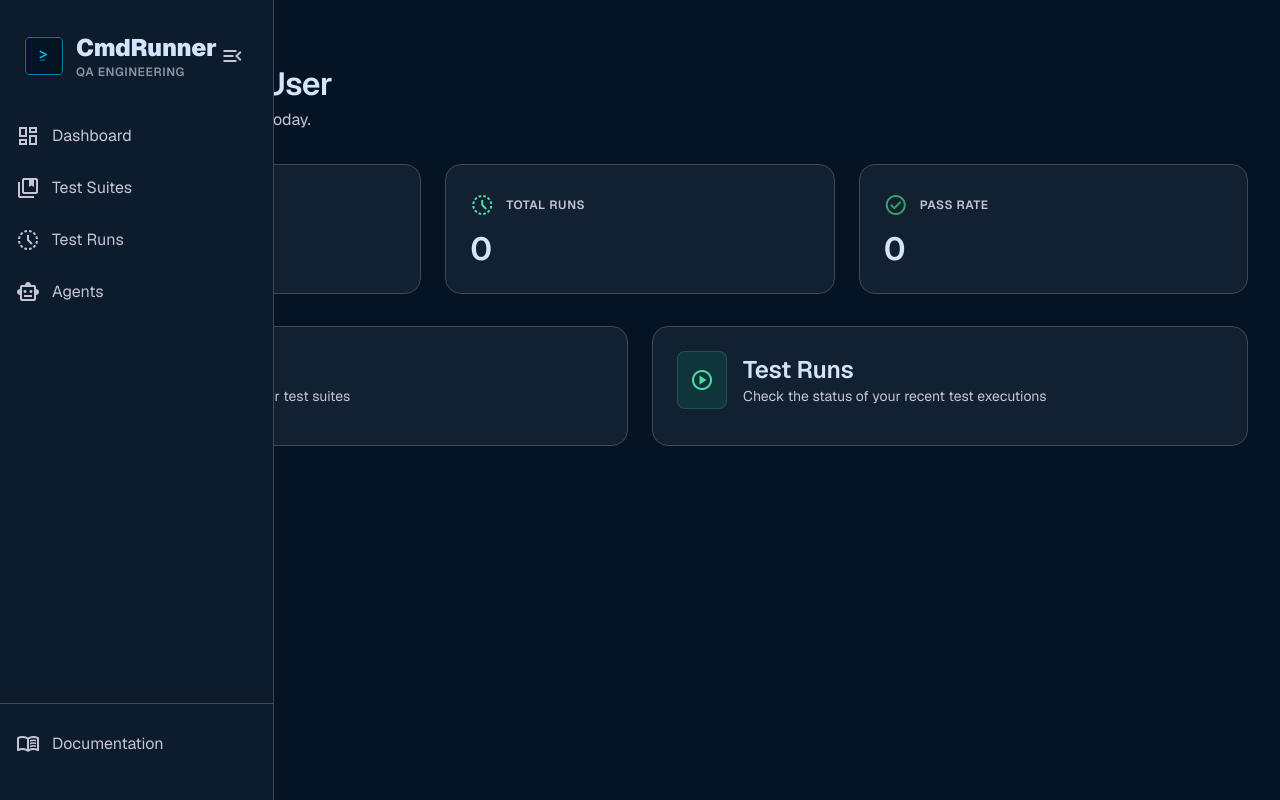
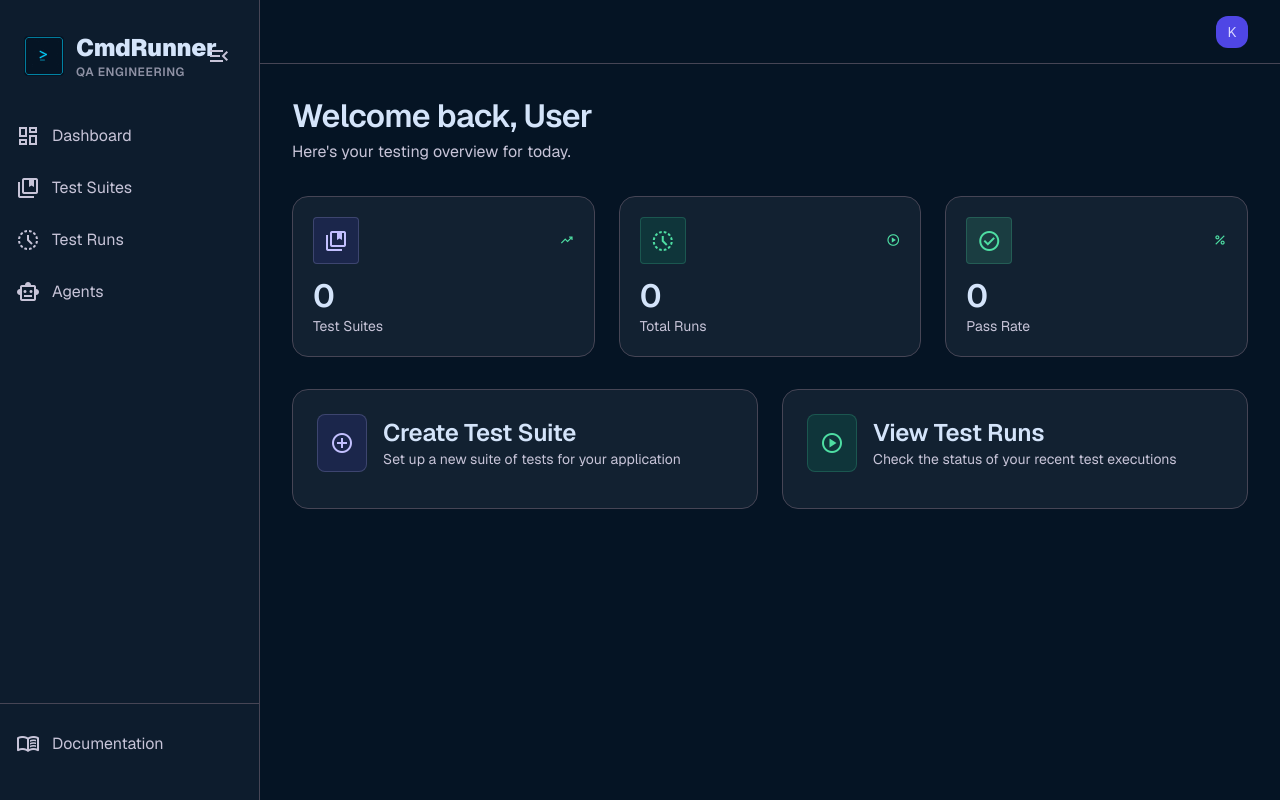
Before and after one commit to karthik-ai452/aitest, a Python web app: template cmdrunner-patch/templates/pages/index.html in a window 1280 px wide. Run offline with Jinja, Linux system fonts and the light colour scheme; the template is opened without the code that fills it, so the values that code supplies are empty; some libraries are stand-ins or nearby versions.

```diff
--- a/cmdrunner-patch/templates/base.html
+++ b/cmdrunner-patch/templates/base.html
@@ -4,7 +4,7 @@
     <meta charset="utf-8"/>
     <title>{% block title %}CmdRunner{% endblock %}</title>
     <meta content="width=device-width, initial-scale=1.0" name="viewport"/>
-    <link rel="stylesheet" href="{{ url_for('static', filename='css/style.css') }}?8"/>
+    <link rel="stylesheet" href="{{ url_for('static', filename='css/style.css') }}?7"/>
     <link rel="stylesheet" href="https://cdnjs.cloudflare.com/ajax/libs/font-awesome/7.0.1/css/all.min.css" integrity="sha512-2SwdPD6INVrV/lHTZbO2nodKhrnDdJK9/kg2XD1r9uGqPo1cUbujc+IYdlYdEErWNu69gVcYgdxlmVmzTWnetw==" crossorigin="anonymous" referrerpolicy="no-referrer"/>
     <link rel="stylesheet" href="{{ url_for('static', filename='js/lightbox2/css/lightbox.min.css') }}"/>
 
@@ -22,8 +22,8 @@
 </head>
 <body class="bg-background text-on-surface" data-page="{% block page_id %}dashboard{% endblock %}">
 
-    <!-- ═══ Sidebar Navigation ═══ -->
-    <aside id="sidebar" class="fixed left-0 top-0 h-screen bg-surface-container-low border-r border-outline-variant flex flex-col py-margin-desktop z-50">
+    <!-- ═══ Sidebar Navigation (inlined from partials/sidebar.html) ═══ -->
+    <aside id="sidebar" class="fixed left-0 top-0 h-screen w-sidebar-width bg-surface-container-low border-r border-outline-variant flex flex-col py-margin-desktop z-50">
         <!-- Logo / Brand -->
         <div class="flex items-center justify-between px-6 mb-8 sidebar-header">
             <a href="/" class="flex items-center gap-3">
@@ -63,16 +63,16 @@
         </div>
     </aside>
 
-    <!-- ═══ Top Navigation Bar ═══ -->
-    <header id="topnav" class="topnav-bar">
+    <!-- ═══ Top Navigation Bar (inlined from partials/topnav.html) ═══ -->
+    <header id="topnav" class="fixed top-0 right-0 h-16 bg-surface border-b border-outline-variant flex justify-end items-center px-8 ml-sidebar-width w-[calc(100%-260px)] z-40">
         <div class="relative">
             <button id="profile-btn" class="w-8 h-8 rounded-full bg-surface-variant border border-outline-variant overflow-hidden cursor-pointer focus:outline-none focus:ring-2 focus:ring-primary/30">
-                <div class="w-full h-full flex items-center justify-center bg-primary-container text-on-primary-container font-body-sm text-body-sm">{{ g.user.name[0] if g.user and g.user.name else 'U' }}</div>
+                <div class="w-full h-full flex items-center justify-center bg-primary-container text-on-primary-container font-body-sm text-body-sm">K</div>
             </button>
             <div id="profile-dropdown" class="hidden absolute right-0 top-12 w-56 bg-surface-container border border-outline-variant rounded-xl shadow-2xl overflow-hidden z-50">
                 <div class="px-4 py-3 border-b border-outline-variant">
-                    <p class="font-body-md text-body-md text-on-surface font-medium">{{ g.user.name if g.user else 'User' }}</p>
-                    <p class="font-body-sm text-body-sm text-on-surface-variant">{{ g.user.email if g.user else '' }}</p>
+                    <p class="font-body-md text-body-md text-on-surface font-medium">User</p>
+                    <p class="font-body-sm text-body-sm text-on-surface-variant">user@example.com</p>
                 </div>
                 <div class="py-1">
                     <button id="change-pwd-btn" class="flex items-center gap-3 w-full px-4 py-2.5 text-on-surface-variant hover:bg-surface-container-high transition-colors text-left">
@@ -106,13 +106,13 @@
     {% endwith %}
 
     <!-- Main Content Canvas -->
-    <main id="main-content" class="main-canvas">
+    <main id="main-content" class="ml-sidebar-width pt-16 min-h-screen">
         <div class="p-margin-desktop max-w-container-max mx-auto page-wrapper">
             {% block content %}{% endblock %}
         </div>
     </main>
 
-    <!-- ═══ Change Password Modal ═══ -->
+    <!-- ═══ Change Password Modal (inlined from partials/modals.html) ═══ -->
     <div id="change-pwd-modal" class="hidden fixed inset-0 bg-black/60 backdrop-blur-sm flex items-center justify-center z-[100]">
         <div class="bg-surface-container border border-outline-variant rounded-2xl p-6 w-full max-w-md shadow-2xl">
             <h3 class="font-headline-md text-headline-md text-on-surface mb-1">Change Password</h3>
--- a/cmdrunner-patch/templates/pages/index.html
+++ b/cmdrunner-patch/templates/pages/index.html
@@ -9,28 +9,39 @@
     <p class="font-body-md text-body-md text-on-surface-variant mt-1">Here's your testing overview for today.</p>
 </div>
 
-<!-- Stats Grid -->
+<!-- Stats Grid (3 cards — no Active Agents) -->
 <div class="grid grid-cols-1 md:grid-cols-3 gap-6 mb-8">
-    <div class="bg-surface-container border border-outline-variant rounded-2xl p-6">
-        <div class="flex items-center gap-3 mb-2">
-            <span class="material-symbols-outlined text-primary text-2xl">collections_bookmark</span>
-            <span class="font-label-caps text-label-caps text-on-surface-variant">TEST SUITES</span>
+    <div class="bg-surface-container border border-outline-variant rounded-2xl p-5 hover:border-primary/40 transition-all">
+        <div class="flex items-center justify-between mb-3">
+            <div class="p-2.5 bg-primary-container/15 rounded-lg border border-primary/20">
+                <span class="material-symbols-outlined text-primary">collections_bookmark</span>
+            </div>
+            <span class="material-symbols-outlined text-secondary text-sm">trending_up</span>
         </div>
-        <p class="font-display-lg text-display-lg text-on-surface" data-counter="{{ stats.total_suites if stats else 0 }}">{{ stats.total_suites if stats else 0 }}</p>
+        <p class="font-display-lg text-display-lg text-on-surface">{{ stats.total_suites if stats else 0 }}</p>
+        <p class="font-body-sm text-body-sm text-on-surface-variant">Test Suites</p>
     </div>
-    <div class="bg-surface-container border border-outline-variant rounded-2xl p-6">
-        <div class="flex items-center gap-3 mb-2">
-            <span class="material-symbols-outlined text-secondary text-2xl">history_toggle_off</span>
-            <span class="font-label-caps text-label-caps text-on-surface-variant">TOTAL RUNS</span>
+
+    <div class="bg-surface-container border border-outline-variant rounded-2xl p-5 hover:border-primary/40 transition-all">
+        <div class="flex items-center justify-between mb-3">
+            <div class="p-2.5 bg-secondary-container/15 rounded-lg border border-secondary/20">
+                <span class="material-symbols-outlined text-secondary">history_toggle_off</span>
+            </div>
+            <span class="material-symbols-outlined text-secondary text-sm">play_circle</span>
         </div>
-        <p class="font-display-lg text-display-lg text-on-surface" data-counter="{{ stats.total_runs if stats else 0 }}">{{ stats.total_runs if stats else 0 }}</p>
+        <p class="font-display-lg text-display-lg text-on-surface">{{ stats.total_runs if stats else 0 }}</p>
+        <p class="font-body-sm text-body-sm text-on-surface-variant">Total Runs</p>
     </div>
-    <div class="bg-surface-container border border-outline-variant rounded-2xl p-6">
-        <div class="flex items-center gap-3 mb-2">
-            <span class="material-symbols-outlined text-2xl" style="color:#38a169">check_circle</span>
-            <span class="font-label-caps text-label-caps text-on-surface-variant">PASS RATE</span>
+
+    <div class="bg-surface-container border border-outline-variant rounded-2xl p-5 hover:border-primary/40 transition-all">
+        <div class="flex items-center justify-between mb-3">
+            <div class="p-2.5 bg-secondary/15 rounded-lg border border-secondary/20">
+                <span class="material-symbols-outlined text-secondary">check_circle</span>
+            </div>
+            <span class="material-symbols-outlined text-secondary text-sm">percent</span>
         </div>
         <p class="font-display-lg text-display-lg text-on-surface">{{ stats.pass_rate if stats else 0 }}%</p>
+        <p class="font-body-sm text-body-sm text-on-surface-variant">Pass Rate</p>
     </div>
 </div>
 
@@ -42,8 +53,8 @@
                 <span class="material-symbols-outlined text-primary text-2xl">add_circle</span>
             </div>
             <div>
-                <h3 class="font-headline-md text-headline-md text-on-surface">Test Suites</h3>
-                <p class="font-body-sm text-body-sm text-on-surface-variant">Create and manage your test suites</p>
+                <h3 class="font-headline-md text-headline-md text-on-surface">Create Test Suite</h3>
+                <p class="font-body-sm text-body-sm text-on-surface-variant">Set up a new suite of tests for your application</p>
             </div>
         </div>
     </a>
@@ -54,7 +65,7 @@
                 <span class="material-symbols-outlined text-secondary text-2xl">play_circle</span>
             </div>
             <div>
-                <h3 class="font-headline-md text-headline-md text-on-surface">Test Runs</h3>
+                <h3 class="font-headline-md text-headline-md text-on-surface">View Test Runs</h3>
                 <p class="font-body-sm text-body-sm text-on-surface-variant">Check the status of your recent test executions</p>
             </div>
         </div>
--- a/cmdrunner-patch/templates/pages/test_run_view.html
+++ b/cmdrunner-patch/templates/pages/test_run_view.html
@@ -3,7 +3,7 @@
 {% block content %}
 <div class="mb-8">
     <div class="flex items-center gap-3 mb-2">
-        <a href="/runs" class="text-on-surface-variant hover:text-primary transition-colors">
+        <a href="/test_runs" class="text-on-surface-variant hover:text-primary transition-colors">
             <span class="material-symbols-outlined">arrow_back</span>
         </a>
         <h2 class="font-display-lg text-display-lg text-on-surface">Test Run Details</h2>
```
Also changed, not shown: cmdrunner-patch/static/css/style.css (+14 -25 lines), cmdrunner-patch/static/js/sidebar.js (+3 -19 lines), cmdrunner-patch/templates/pages/agents.html (+36 -38 lines).
